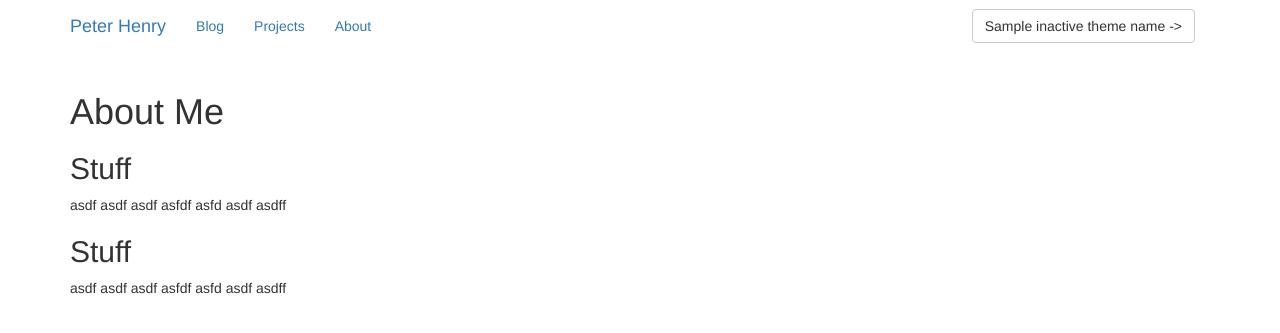
After one commit to mosbasik/portfolio, a Django app: template main/templates/main/about.html in a window 1280 px wide. The commit adds this page. Shown: the top 333 px of the page. Run offline with Django 3.2, Linux system fonts and the light colour scheme; the template is opened without the code that fills it: most values are stand-ins (such as "Sample title", 1, 10 or a date in 2020); style sheets or scripts are compiled from the project's sources; some libraries are stand-ins or nearby versions.

Commit message:
rudementary About page created

```diff
--- /dev/null
+++ b/main/templates/main/about.html
@@ -0,0 +1,17 @@
+{% extends "main/base.html" %}
+
+{% load staticfiles %}
+
+{% block content %}
+    <div class="container">
+        <div class="row">
+            <div class="col-xs-12">
+                <h1>About Me</h1>
+                <h2>Stuff</h2>
+                <p>asdf asdf asdf asfdf asfd asdf asdff </p>
+                <h2>Stuff</h2>
+                <p>asdf asdf asdf asfdf asfd asdf asdff </p>
+            </div>
+        </div>
+    </div>
+{% endblock content %}
--- a/main/templates/main/navbar.html
+++ b/main/templates/main/navbar.html
@@ -16,7 +16,7 @@
             <ul class="nav navbar-nav">
                 <li><a href="{% url 'blog_list' %}" target="_self">Blog</a></li>
                 <li><a href="{% url 'project_list' %}" target="_self">Projects</a></li>
-                <li><a href="#" target="_self">About</a></li>
+                <li><a href="{% url 'about' %}" target="_self">About</a></li>
             </ul>
             <form action="" class="navbar-form navbar-right" method="GET" target="_self">
                 <input type="hidden" name="theme" value="{{ inactive_theme }}">
--- a/main/views.py
+++ b/main/views.py
@@ -58,3 +58,7 @@ def project_details(request, year, month, day, entry_slug):
 
     except ProjectEntry.DoesNotExist:
         raise Http404("No entry matches the given query.")
+
+
+def about(request):
+    return render(request, 'main/about.html')
--- a/project/urls.py
+++ b/project/urls.py
@@ -26,4 +26,6 @@ urlpatterns = [
 
     url(r'^projects/$', 'main.views.project_list', name='project_list'),
     url(r'^projects/(?P<year>\d{4})/(?P<month>\d{2})/(?P<day>\d{2})/(?P<entry_slug>[-\w]+)/$', 'main.views.project_details', name='project_details'),
+
+    url(r'^about/$', 'main.views.about', name='about'),
 ]
```
